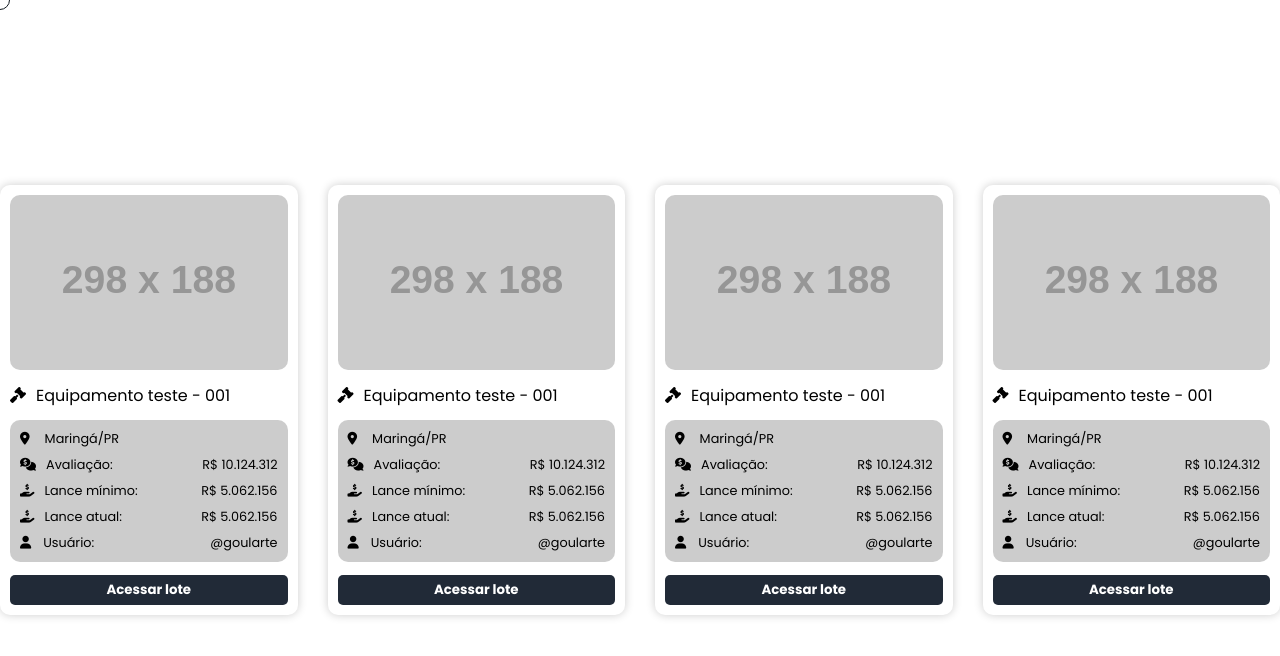
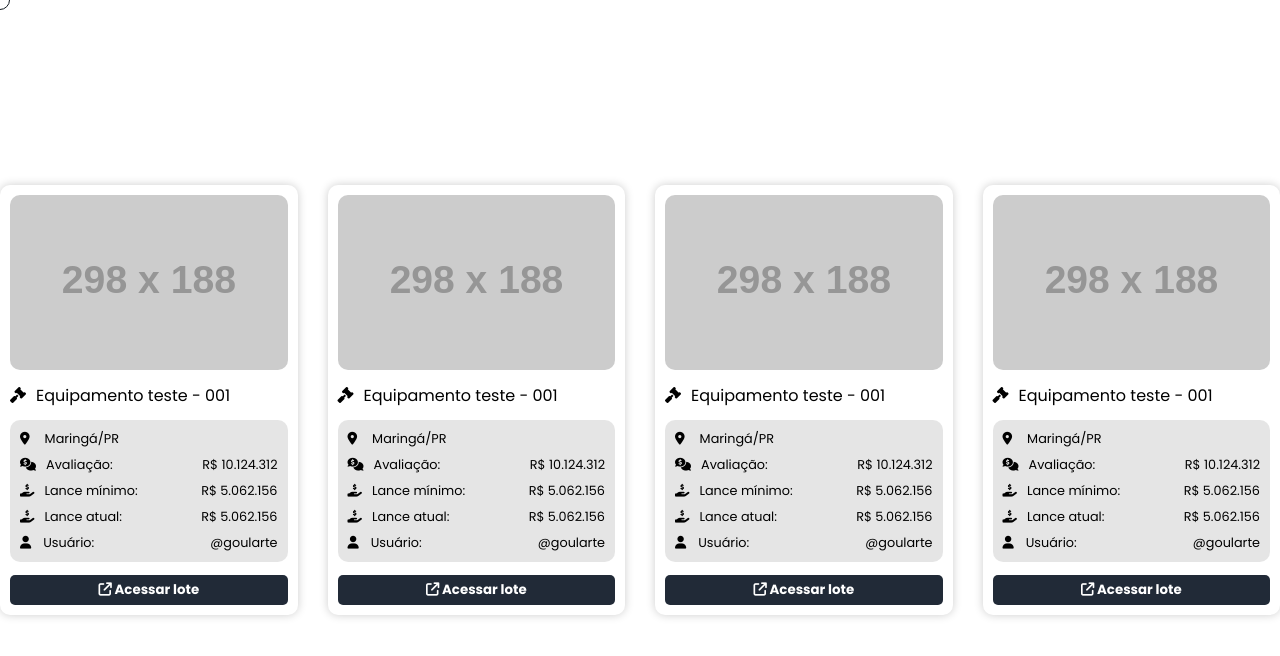
Before and after one commit to ggoulartec/navigation-curzr, a plain HTML site: page index.html in a window 1280 px wide. Drawn offline with Linux system fonts and the light colour scheme; placeholder pictures from the web are drawn by us.

Commit message:
cursor hover no elemento img

```diff
--- a/index.html
+++ b/index.html
@@ -54,7 +54,10 @@
                     <span>@goularte</span>
                 </div>
             </div>
-            <button>Acessar lote</button>
+            <button>
+                <i class="fa-solid fa-arrow-up-right-from-square"></i>
+                <span>Acessar lote</span>
+            </button>
         </a>
     </div>
 </div>
--- a/script.js
+++ b/script.js
@@ -60,6 +60,7 @@ class CircleAndDot {
 
         if (event.target.localName === 'button' ||
             event.target.localName === 'a' ||
+            event.target.localName === 'img' ||
             event.target.onclick !== null ||
             event.target.className.includes('curzr-hover')) {
             this.hover()
--- a/style.css
+++ b/style.css
@@ -53,7 +53,7 @@ body {
 .card-body {
     display: flex;
     flex-direction: column;
-    background-color: rgba(0, 0, 0, 0.2);
+    background-color: rgba(0, 0, 0, 0.1);
     border-radius: 10px;
     gap: 8px;
     width: 100%;
```
